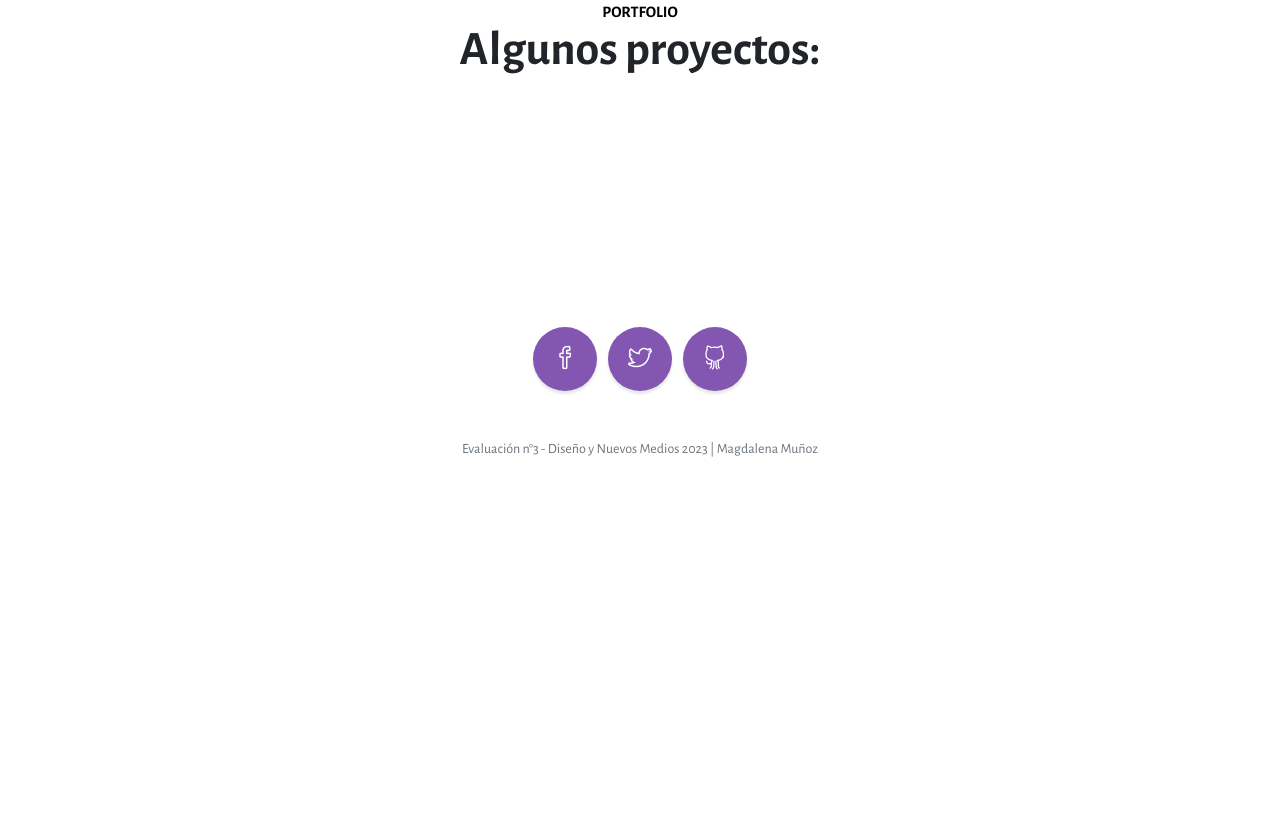
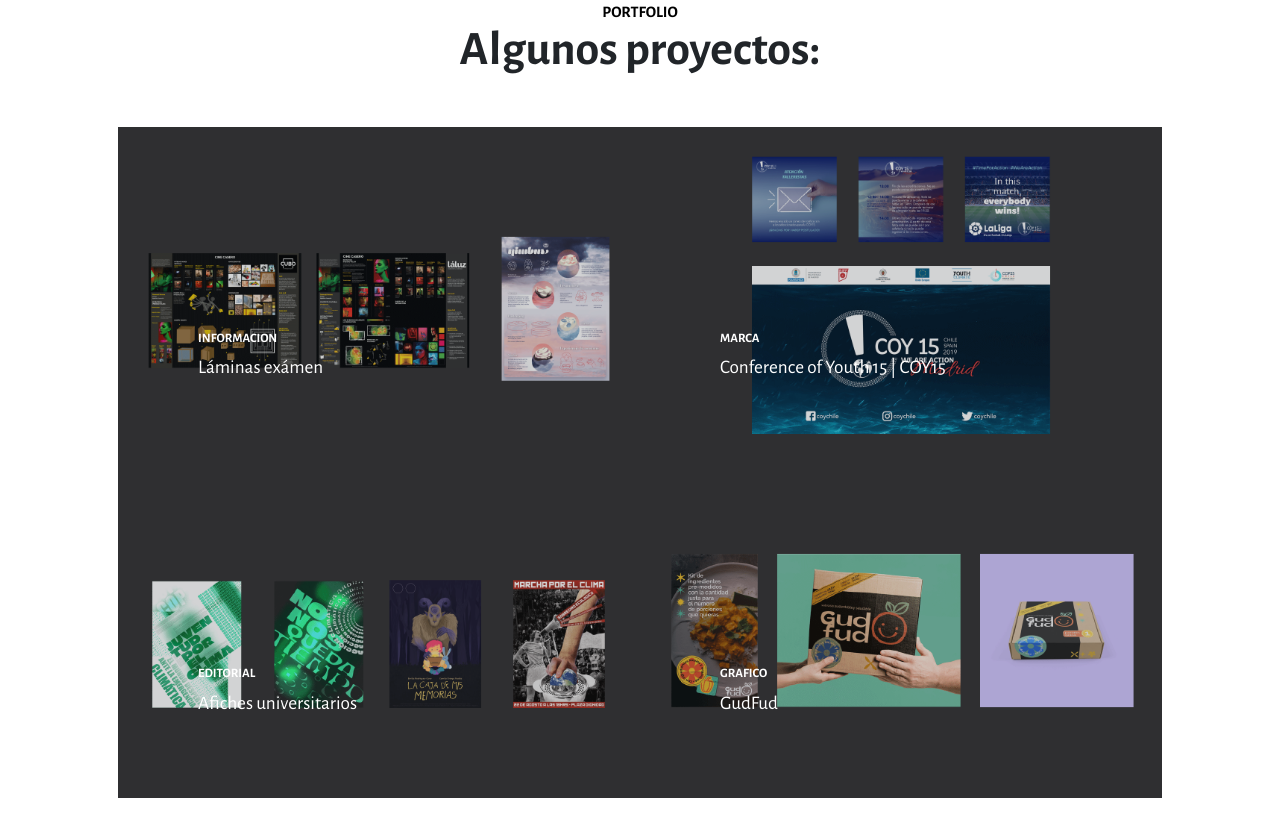
Before and after one commit to MaduMunoz/DNMedios-clase13, a plain HTML site: page index.html in a window 1280 px wide. Shown: the part 1495-2332 px from the top of the page. Before the commit the page ends 2035 px from the top, so only its background shows below. Drawn offline with nearby package versions, Linux system fonts and the light colour scheme.

Commit message:
Add files via upload

```diff
--- a/index.html
+++ b/index.html
@@ -42,7 +42,7 @@
             <div class="container px-4 px-lg-5 text-center">
                 <h1 class="mb-1 text-white">Portafolio Madu Muñoz</h1>
                 <h3 class="mb-5 text-white"><em>Estudiante de diseño integral.</em></h3>
-                <a class="btn btn-xl" style="background: #92A675; color: white;" href="#about">Descubre más</a>
+                <a class="btn btn-xl" style="background: #92A675; color: white;" href="#services">Descubre más</a>
             </div>
         </header>
         <!--SVG -->
@@ -100,7 +100,7 @@
                     <h3 class="mb-0 text-black">Portfolio</h3>
                     <h2 class="mb-5">Algunos proyectos:</h2>
                 </div>
-                <div class="row" id="usuarios">
+                <div class="row gx-0" id="usuario">
                 </div>
             </div>
         </section>
@@ -122,6 +122,39 @@
                 <p class="text-muted small mb-0">Evaluación n°3 - Diseño y Nuevos Medios 2023 | Magdalena Muñoz</p>
             </div>
         </footer>
+
+        <script type="text/javascript">
+            const datos = [ //traté de hacerlo con fetch y no me funcionó así que aquí estamos
+                {
+                    imagen: "img/imagenes-02.png",
+                    nombre: "Láminas exámen",
+                    soporte: "informacion",
+                },
+                {
+                    imagen: "img/imagenes-03.png",
+                    nombre: "Conference of Youth 15 | COY15",
+                    soporte: "marca",
+                },
+                {
+                    imagen: "img/imagenes-01.png",
+                    nombre: "Afiches universitarios",
+                    soporte: "editorial",
+                },
+                {
+                    imagen: "img/imagenes-04.png",
+                    nombre: "GudFud",
+                    soporte: "grafico",
+                },
+            ];
+
+            datos.forEach((d, i) => {
+                document.getElementById("usuario").innerHTML +=
+                    '<div class="col-lg-6"><a class="portfolio-item" href="#!"><div class="caption"><div class="caption-content"><div class="h2">' + d.soporte + '</div><p class="mb-0">' + d.nombre + '</p></div></div><img class="img-fluid" src="' + d.imagen + '" alt="..." /></a></div>';
+            });
+
+
+        </script>
+
         <!-- Scroll to Top Button-->
         <a class="scroll-to-top rounded" href="#page-top"><i class="fas fa-angle-up"></i></a>
         <!-- Bootstrap core JS-->
@@ -129,21 +162,5 @@
         <!-- Core theme JS-->
         <script src="js/scripts.js"></script>
 
-        <script>
-            async function portafolio() {
-                const consulta = await fetch("https://raw.githubusercontent.com/MaduMunoz/DNMedios-clase13/main/datos.json"); //espera a que carguen los datos
-                const data = await consulta.json(); //indica que esto lo tiene que entender como un json
-                const resultados = data.results;
-
-                console.log(resultados);
-
-                resultados.forEach(function (t, i) {
-                document.getElementById("usuarios").innerHTML +=
-                    '<div class="col-lg-6"><a class="portfolio-item" href="#!"><div class="caption"><div class="caption-content"><div class="h2">Strawberries</div><p class="mb-0">Strawberries are such a tasty snack, especially with a little sugar on top!</p></div></div><img class="img-fluid" src="assets/img/portfolio-3.jpg" alt="..." /></a></div>';
-                });
-            }
-            portafolio().catch((error) => console.error(error));
-
-        </script>
     </body>
 </html>
```
Also changed, not shown: img/imagenes-01.png (added), img/imagenes-02.png (added), img/imagenes-03.png (added), img/imagenes-04.png (added).
